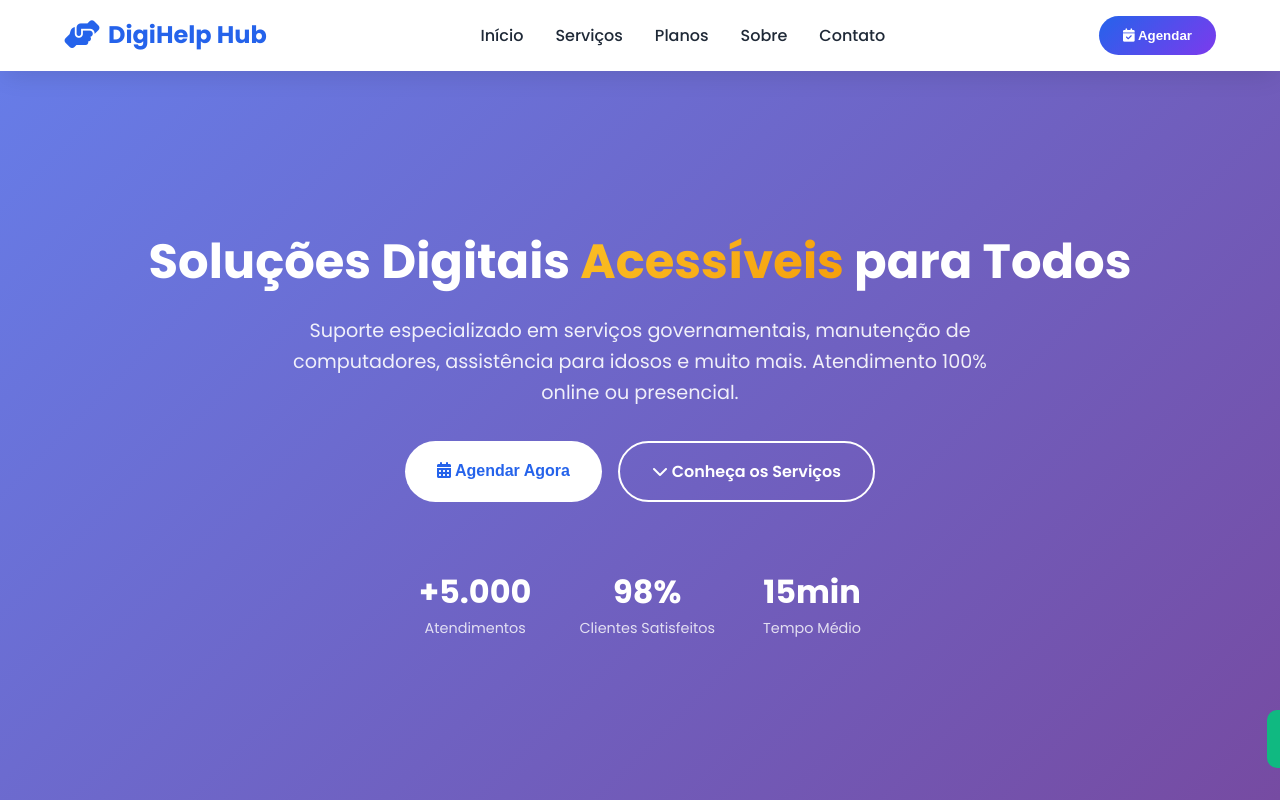
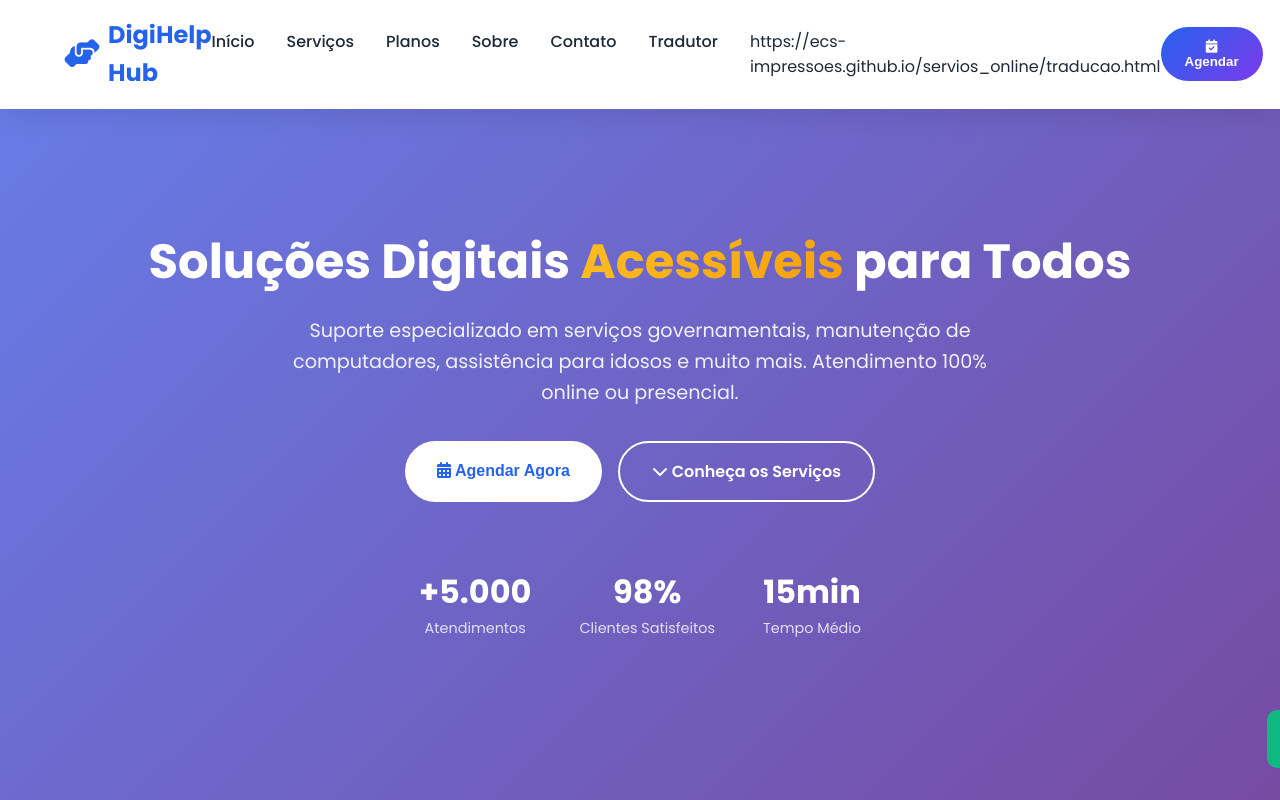
Before and after one commit to ecs-impressoes/servios_online, a plain HTML site: page index.html in a window 1280 px wide. Shown: the top 800 px of the page. Drawn offline with Linux system fonts and the light colour scheme.

Commit message:
Update index.html

```diff
--- a/index.html
+++ b/index.html
@@ -22,6 +22,7 @@
                 <li><a href="#planos">Planos</a></li>
                 <li><a href="#sobre">Sobre</a></li>
                 <li><a href="#contato">Contato</a></li>
+                 <li><a href="#tradutor">Tradutor</a></li> https://ecs-impressoes.github.io/servios_online/traducao.html
             </ul>
             <button class="btn-agendar-header" id="openModalBtn">
                 <i class="fas fa-calendar-check"></i> Agendar
```
